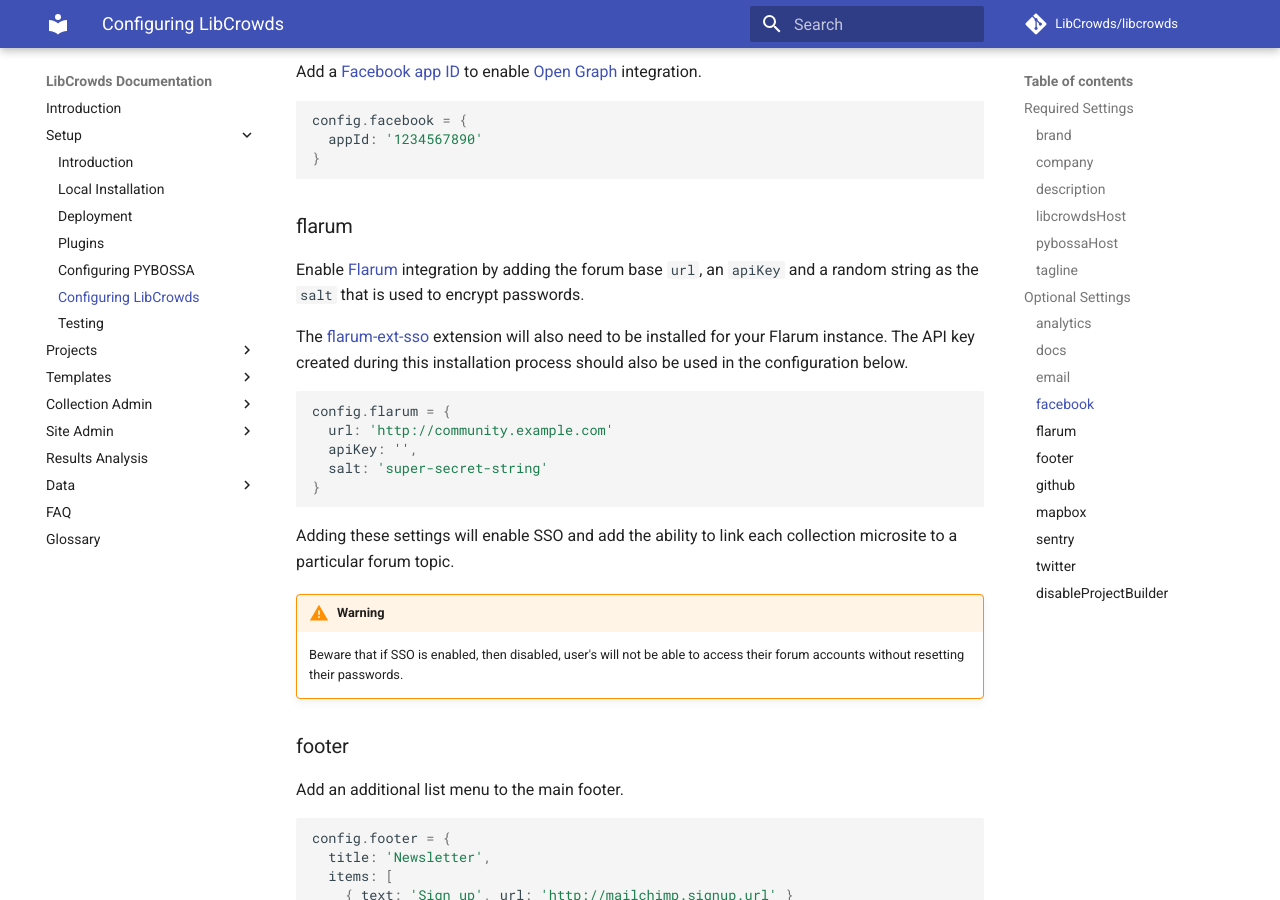
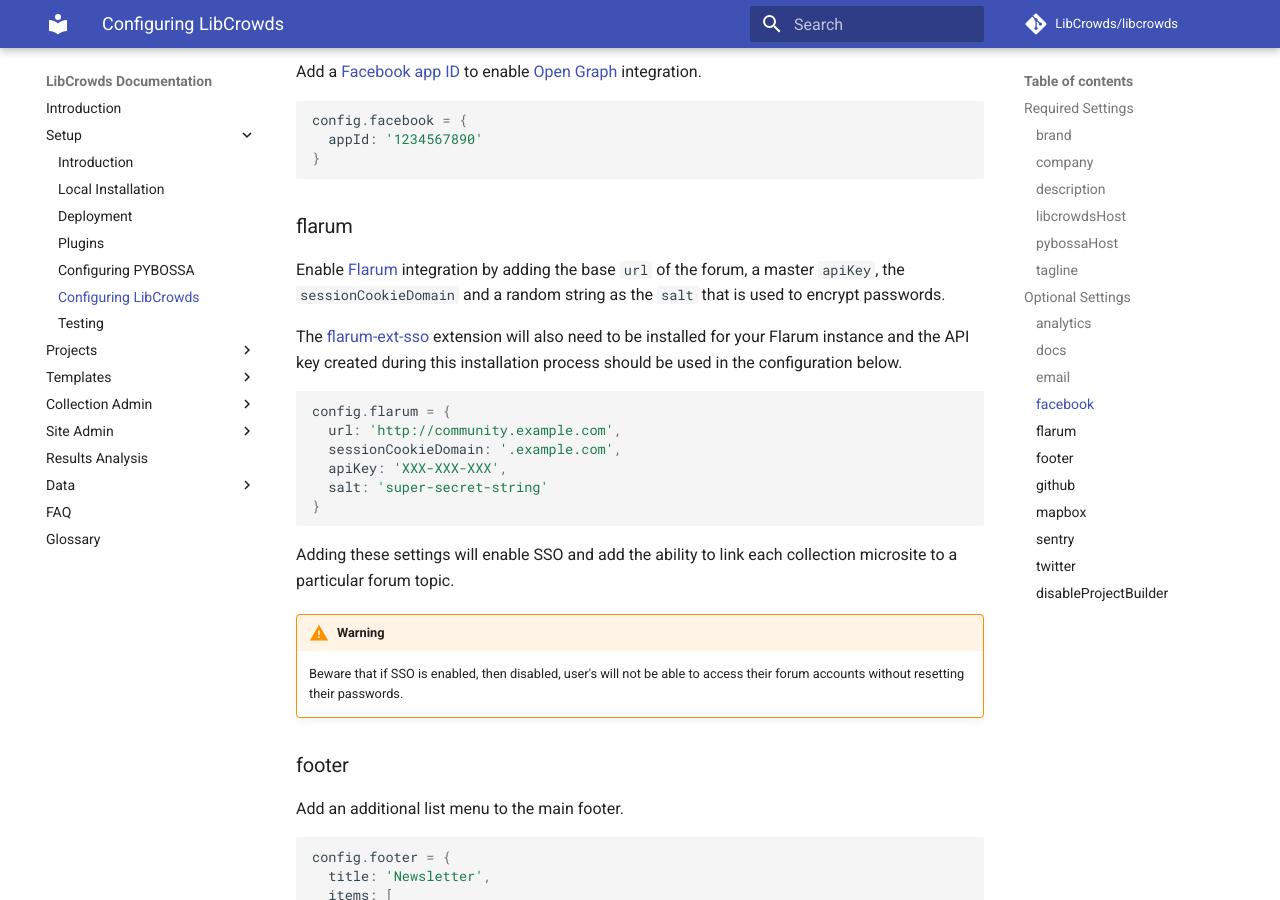
Before and after one commit to LibCrowds/docs, an MkDocs documentation site: the page built from docs/setup/configuring-libcrowds.md, in a window 1280 px wide and 900 px high, scrolled down 2658 px. Built offline with MkDocs 1.6.1 and Material for MkDocs 9.7.7, drawn with Linux system fonts in a browser that asks for light colours; comment, search, counter and statistics services are not loaded; old or Windows-style settings are respelled for this version of MkDocs.

Commit message:
Update flarum config docs

````diff
--- a/docs/setup/configuring-libcrowds.md
+++ b/docs/setup/configuring-libcrowds.md
@@ -131,19 +131,20 @@
 
 ### flarum
 
-Enable [Flarum](http://flarum.org/) integration by adding the forum base `url`,
-an `apiKey` and a random string as the `salt` that is used to encrypt
-passwords.
+Enable [Flarum](http://flarum.org/) integration by adding the base `url` of
+the forum, a master `apiKey`, the `sessionCookieDomain` and a random string as
+the `salt` that is used to encrypt passwords.
 
 The [flarum-ext-sso](https://github.com/fabwu/flarum-ext-sso) extension will
-also need to be installed for your Flarum instance. The API key created
-during this installation process should also be used in the configuration
+also need to be installed for your Flarum instance and the API key created
+during this installation process should be used in the configuration
 below.
 
 ```js
 config.flarum = {
-  url: 'http://community.example.com'
-  apiKey: '',
+  url: 'http://community.example.com',
+  sessionCookieDomain: '.example.com',
+  apiKey: 'XXX-XXX-XXX',
   salt: 'super-secret-string'
 }
 ```
````
